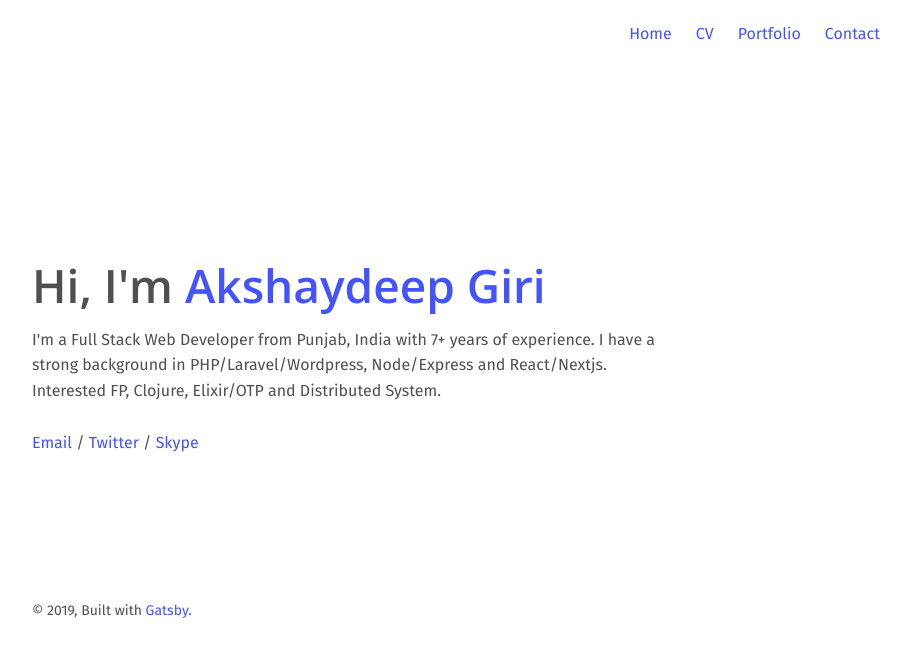
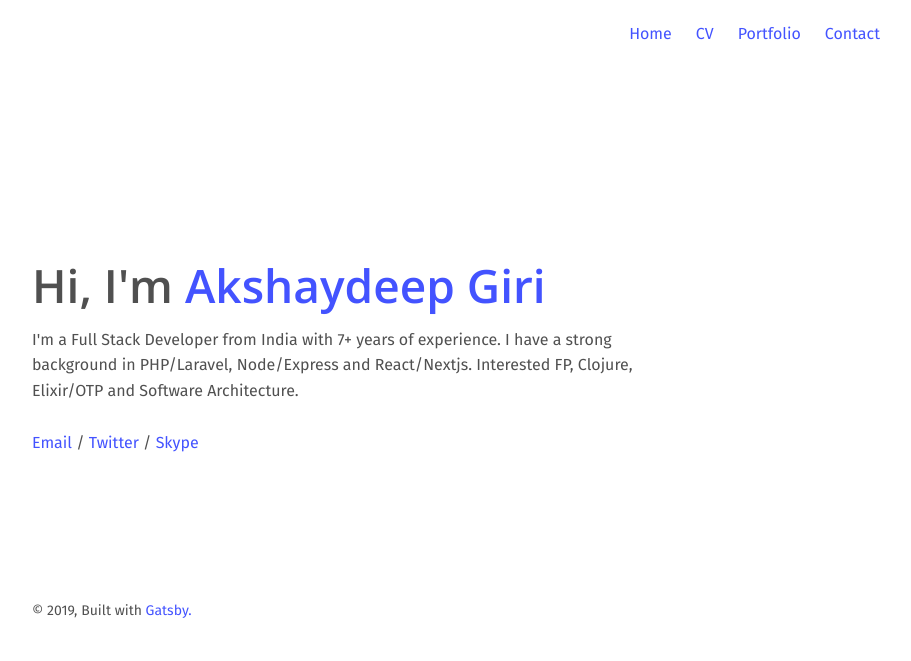
Before and after one commit to ooooak/portfolio, a Gatsby site: page / in a window 1280 px wide. Shown: the whole page, without its empty margins (178-1089 px from the left). Built offline with nearby package versions, Linux system fonts and the light colour scheme; Gatsby itself is replaced by a stand-in of ours.

Commit message:
small update

```diff
--- a/src/pages/index.js
+++ b/src/pages/index.js
@@ -13,11 +13,11 @@ const IndexPage = () => (
       </div>
 
       <div className="description">
-        <p>I'm a Full Stack Web Developer from Punjab, India with 7+ years of experience. I have a strong background in PHP/Laravel/Wordpress, Node/Express and React/Nextjs. Interested FP, Clojure, Elixir/OTP and Distributed System.</p>
+        <p>I'm a Full Stack Developer from India with 7+ years of experience. I have a strong background in PHP/Laravel, Node/Express and React/Nextjs. Interested FP, Clojure, Elixir/OTP and Software Architecture.</p>
         <br/>
       </div>
       <div className="social-media">
-        <a href="mailto:akshay.deep0@gmail.com?Subject=Hi Akshay!!" target="_blank"> Email </a>
+        <a href="mailto:akshay.deep0@gmail.com?Subject=Hi Akshay!!" target="_blank">Email</a>
         <span> / </span>
         <a title="Twitter" href="https://twitter.com/ooooak" target="_blank">Twitter</a>
         <span> / </span>
```
